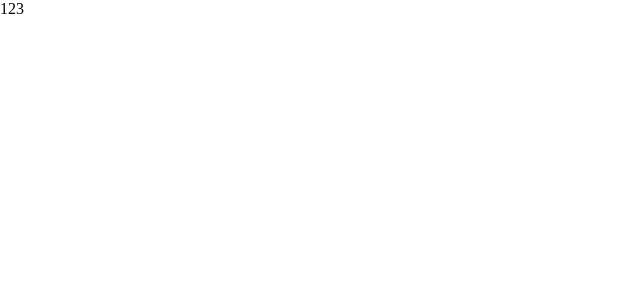
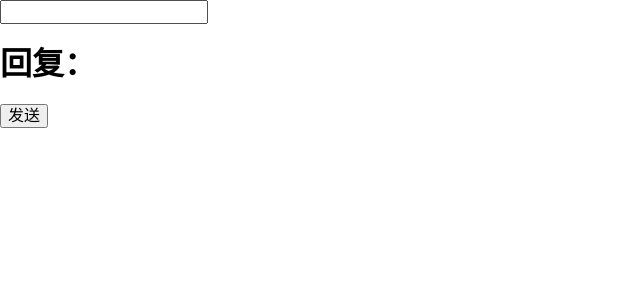
Before and after one commit to maggot-code/socket-service, a Vue app: page / in a window 1280 px wide. Shown: the top 300 px of the page, without its empty margins (0-640 px from the left). Built offline with nearby package versions, Linux system fonts and the light colour scheme.

Commit message:
fix :-1:

```diff
--- a/package.json
+++ b/package.json
@@ -31,6 +31,7 @@
         "rollup": "^2.76.0",
         "rollup-plugin-visualizer": "^5.6.0",
         "socket.io": "^4.5.1",
+        "socket.io-client": "^4.5.1",
         "vite": "^2.9.14",
         "vite-plugin-compression": "^0.5.1",
         "vite-plugin-pages": "^0.25.0",
--- a/src/App.vue
+++ b/src/App.vue
@@ -3,12 +3,30 @@
  * @Author: maggot-code
  * @Date: 2022-07-13 10:03:42
  * @LastEditors: maggot-code
- * @LastEditTime: 2022-07-13 10:04:15
+ * @LastEditTime: 2022-07-13 14:50:53
  * @Description:
 -->
-<script setup></script>
+<script setup>
+import {
+    onBeforeUnmount,
+    onMounted,
+    ref
+} from "vue";
 
-<template>123</template>
+const inputValue = ref("");
+const message = ref("");
+function sendMessage() {
+    inputValue.value = "";
+}
+onMounted(() => { });
+onBeforeUnmount(() => { });
+</script>
+
+<template>
+    <input type="text" v-model="inputValue">
+    <h1>回复：{{ message }}</h1>
+    <button @click="sendMessage">发送</button>
+</template>
 
 <style scoped>
 </style>
--- a/vite.config.js
+++ b/vite.config.js
@@ -3,7 +3,7 @@
  * @Author: maggot-code
  * @Date: 2022-07-13 10:08:29
  * @LastEditors: maggot-code
- * @LastEditTime: 2022-07-13 10:10:15
+ * @LastEditTime: 2022-07-13 14:44:43
  * @Description:
  */
 import { defineConfig } from 'vite';
@@ -12,4 +12,15 @@ import vue from '@vitejs/plugin-vue';
 export default defineConfig({
     clearScreen: false,
     plugins: [vue()],
+    server: {
+        proxy: {
+            // /shiro/tzym
+            // '/shiro': {
+            //     target: 'http://10.1.1.217:9099',
+            //     changeOrigin: true,
+            //     ws: true,
+            //     rewrite: (path) => path.replace(/^\/shiro/, ''),
+            // },
+        },
+    },
 });
```
Also changed, not shown: 1 other file (tests, documents, lock files or other folders).
